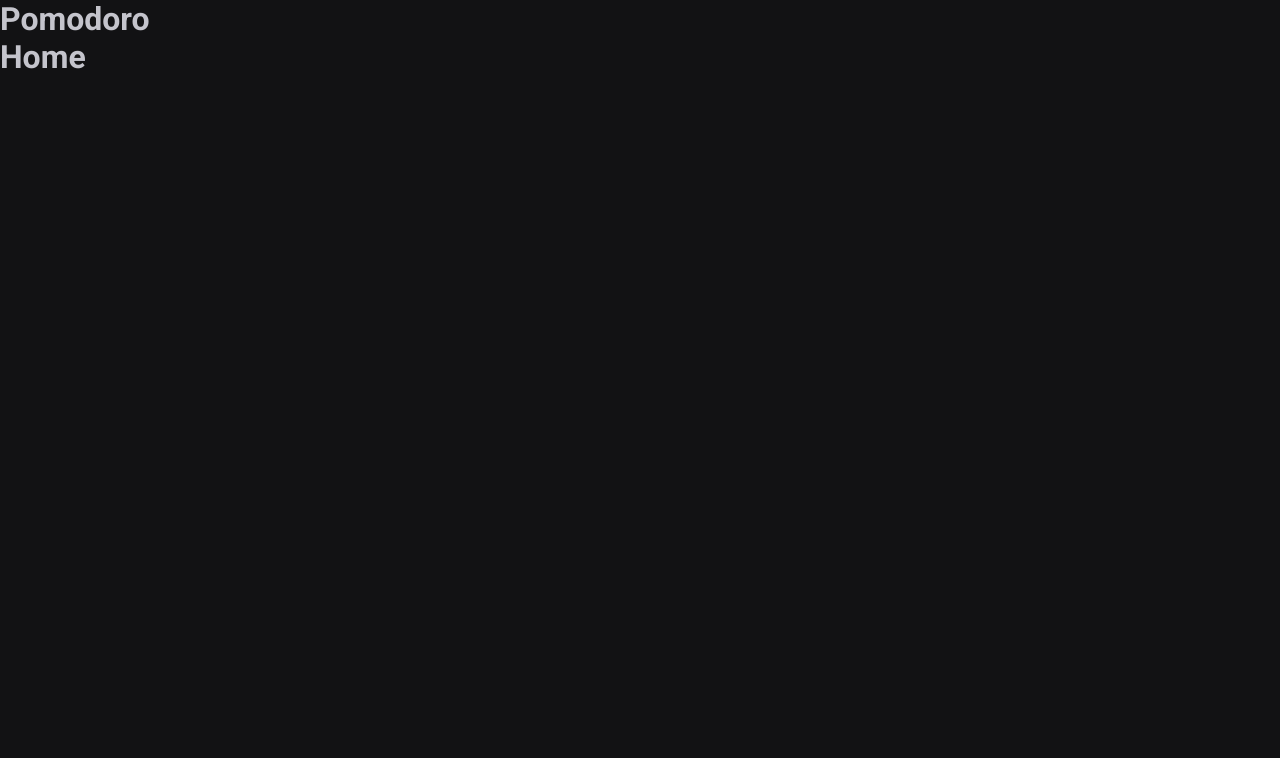
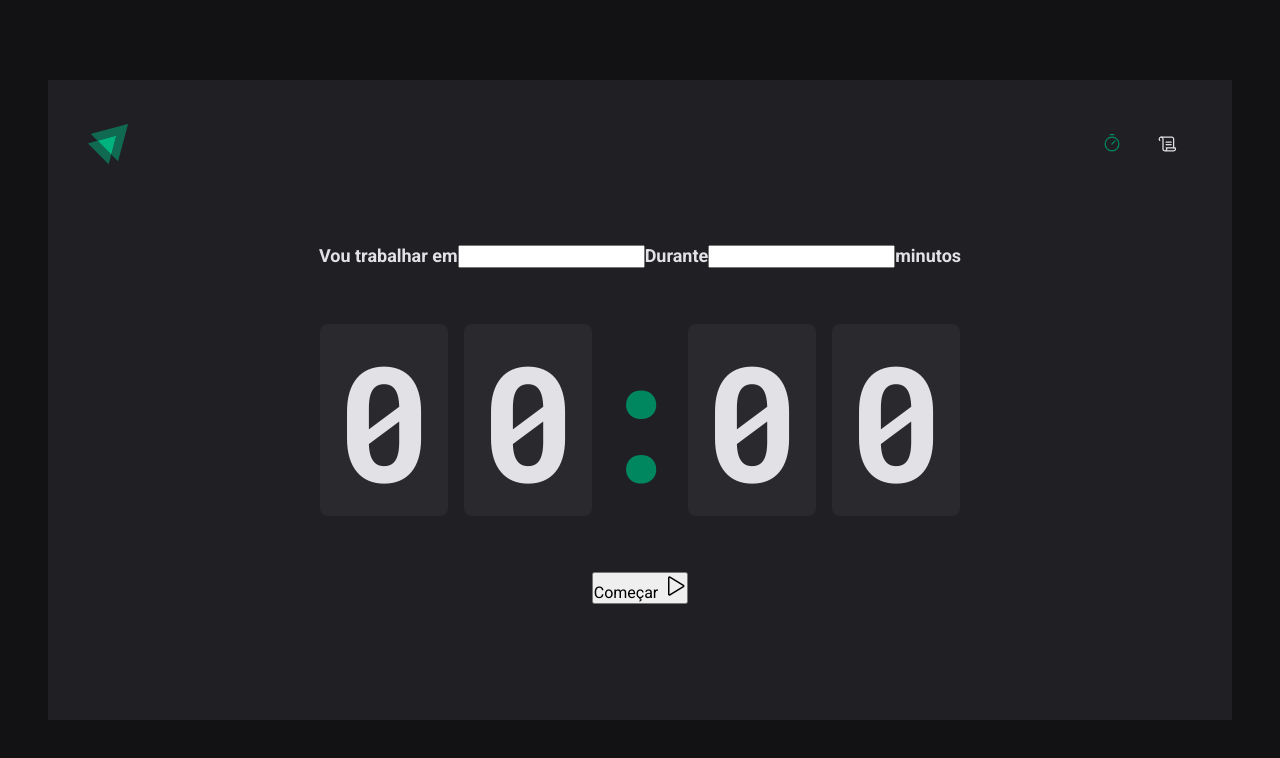
Before and after one commit to carlosh-dev/pomodoro-timer, a React (Vite) app: page / in a window 1280 px wide. Shown: the top 758 px of the page. Built offline with nearby package versions, Linux system fonts and the light colour scheme.

Commit message:
added routes

```diff
--- a/package.json
+++ b/package.json
@@ -11,6 +11,7 @@
   },
   "dependencies": {
     "@types/styled-components": "^5.1.26",
+    "phosphor-react": "^1.4.1",
     "react": "^18.2.0",
     "react-dom": "^18.2.0",
     "react-router-dom": "^6.4.0",
--- a/src/App.tsx
+++ b/src/App.tsx
@@ -7,7 +7,6 @@
   return (
     <ThemeProvider theme={defaultTheme}>
       <BrowserRouter>
-        <h1>Pomodoro</h1>
         <Router />
         <GlobalStyle />
       </BrowserRouter>
--- a/src/Router.tsx
+++ b/src/Router.tsx
@@ -1,12 +1,15 @@
 import { Routes, Route } from 'react-router-dom'
+import { DefaultLayout } from './layouts/DefaultLayout'
 import { History } from './pages/History/History'
-import { Home } from './pages/Home/Home'
+import { Home } from './pages/Home'
 
 export function Router() {
   return (
     <Routes>
-      <Route path="/" element={<Home />} />
-      <Route path="/history" element={<History />} />
+      <Route path="/" element={<DefaultLayout />}>
+        <Route path="/" element={<Home />} />
+        <Route path="/history" element={<History />} />
+      </Route>
     </Routes>
   )
 }
--- /dev/null
+++ b/src/components/Header/index.tsx
@@ -0,0 +1,21 @@
+import { HeaderContainer } from './styles'
+import { Timer, Scroll } from 'phosphor-react'
+import logoIgnite from '../../assets/logo.svg'
+import { NavLink } from 'react-router-dom'
+
+export function Header() {
+  return (
+    <HeaderContainer>
+      <img src={logoIgnite} alt="" />
+
+      <nav>
+        <NavLink to="/" end title="Timer">
+          <Timer size={20} />
+        </NavLink>
+        <NavLink to="/history" title="Histórico">
+          <Scroll size={20} />
+        </NavLink>
+      </nav>
+    </HeaderContainer>
+  )
+}
--- /dev/null
+++ b/src/components/Header/styles.ts
@@ -0,0 +1,36 @@
+import styled from 'styled-components'
+
+export const HeaderContainer = styled.header`
+  display: flex;
+  justify-content: space-between;
+  align-items: center;
+
+  nav {
+    display: flex;
+    gap: 0.5rem;
+
+    a {
+      width: 3rem;
+      height: 3rem;
+
+      display: flex;
+      justify-content: center;
+      align-items: center;
+
+      color: ${(props) => props.theme['gray-100']};
+
+      border-top: 3px solid transparent;
+      border-bottom: 3px solid transparent;
+
+      transition: border 0.3s;
+
+      &:hover {
+        border-bottom: 3px solid ${(props) => props.theme['green-500']};
+      }
+
+      &.active {
+        color: ${(props) => props.theme['green-500']};
+      }
+    }
+  }
+`
--- a/src/global.ts
+++ b/src/global.ts
@@ -15,7 +15,7 @@
     body{
         background: ${(props) => props.theme['gray-900']};
         color: ${(props) => props.theme['gray-300']};
-
+        -webkit-font-smoothing: antialiased;
     }
 
     body, input, select, textarea, button{
--- /dev/null
+++ b/src/layouts/DefaultLayout/index.tsx
@@ -0,0 +1,12 @@
+import { Outlet } from 'react-router-dom'
+import { Header } from '../../components/Header'
+import { LayoutContainer } from './styles'
+
+export function DefaultLayout() {
+  return (
+    <LayoutContainer>
+      <Header />
+      <Outlet />
+    </LayoutContainer>
+  )
+}
--- /dev/null
+++ b/src/layouts/DefaultLayout/styles.ts
@@ -0,0 +1,13 @@
+import styled from 'styled-components'
+
+export const LayoutContainer = styled.div`
+  max-width: 74rem;
+  height: calc(100vh - 10rem);
+  margin: 5rem auto;
+  padding: 2.5rem;
+
+  background: ${(props) => props.theme['gray-800']};
+
+  display: flex;
+  flex-direction: column;
+`
--- a/src/pages/Home/Home.tsx
+++ /dev/null
@@ -1,3 +0,0 @@
-export function Home() {
-  return <h1>Home</h1>
-}
--- /dev/null
+++ b/src/pages/Home/index.tsx
@@ -0,0 +1,36 @@
+import { Play } from 'phosphor-react'
+import {
+  CountDownContainer,
+  FormContainer,
+  HomeContainer,
+  Separator,
+} from './styles'
+
+export function Home() {
+  return (
+    <HomeContainer>
+      <FormContainer action="">
+        <div>
+          <label>Vou trabalhar em</label>
+          <input id="taks" />
+
+          <label>Durante</label>
+          <input type="number" id="minutesAmount" />
+          <span>minutos</span>
+        </div>
+
+        <CountDownContainer>
+          <span>0</span>
+          <span>0</span>
+          <Separator>:</Separator>
+          <span>0</span>
+          <span>0</span>
+        </CountDownContainer>
+
+        <button type="submit">
+          Começar <Play size={24} />
+        </button>
+      </FormContainer>
+    </HomeContainer>
+  )
+}
--- /dev/null
+++ b/src/pages/Home/styles.ts
@@ -0,0 +1,53 @@
+import styled from 'styled-components'
+
+export const HomeContainer = styled.main`
+  flex: 1;
+
+  display: flex;
+  flex-direction: column;
+  align-items: center;
+  justify-content: center;
+
+  form {
+    display: flex;
+    flex-direction: column;
+    align-items: center;
+    gap: 3.5rem;
+  }
+`
+
+export const FormContainer = styled.form`
+  width: 100%;
+  display: flex;
+  align-items: center;
+  justify-content: center;
+  gap: 0.5rem;
+  color: ${(props) => props.theme['gray-100']};
+  font-size: 1.125rem;
+  font-weight: bold;
+  flex-wrap: wrap;
+`
+
+export const CountDownContainer = styled.div`
+  font-family: 'Roboto Mono', monospace;
+  font-size: 10rem;
+  line-height: 8rem;
+  color: ${(props) => props.theme['gray-100']};
+
+  display: flex;
+  gap: 1rem;
+
+  span {
+    background: ${(props) => props.theme['gray-700']};
+    padding: 2rem 1rem;
+    border-radius: 8px;
+  }
+`
+export const Separator = styled.div`
+  padding: 2rem 0;
+  color: ${(props) => props.theme['green-500']};
+  width: 4rem;
+  overflow: hidden;
+  display: flex;
+  justify-content: center;
+`
```
Also changed, not shown: src/assets/logo.svg (added), 1 other file (tests, documents, lock files or other folders).
